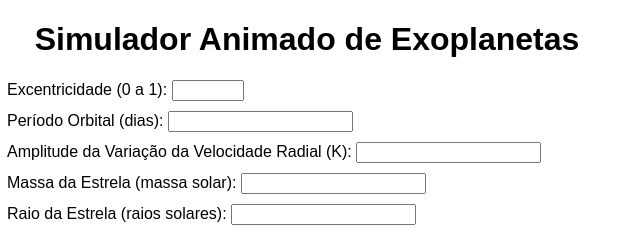
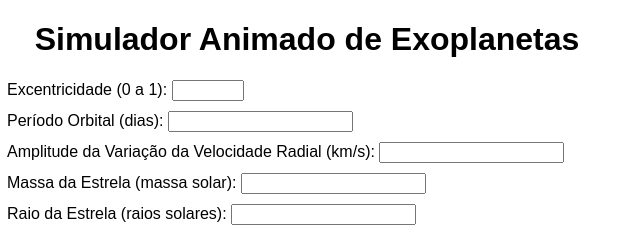
Before and after one commit to Limaligia/Exoplanets, a plain HTML site: page Index.html in a window 1280 px wide. Shown: the top 232 px of the page, 333-973 px from the left. Drawn offline with Linux system fonts and the light colour scheme.

Commit message:
Update Index.html

```diff
--- a/Index.html
+++ b/Index.html
@@ -16,7 +16,7 @@
         <label>Período Orbital (dias):
             <input type="number" name="periodoOrbital" step="0.000001" required>
         </label>
-        <label>Amplitude da Variação da Velocidade Radial (K):
+        <label>Amplitude da Variação da Velocidade Radial (km/s):
             <input type="number" name="amplitudeK" step="0.000001" required>
         </label>
         <label>Massa da Estrela (massa solar):
```
